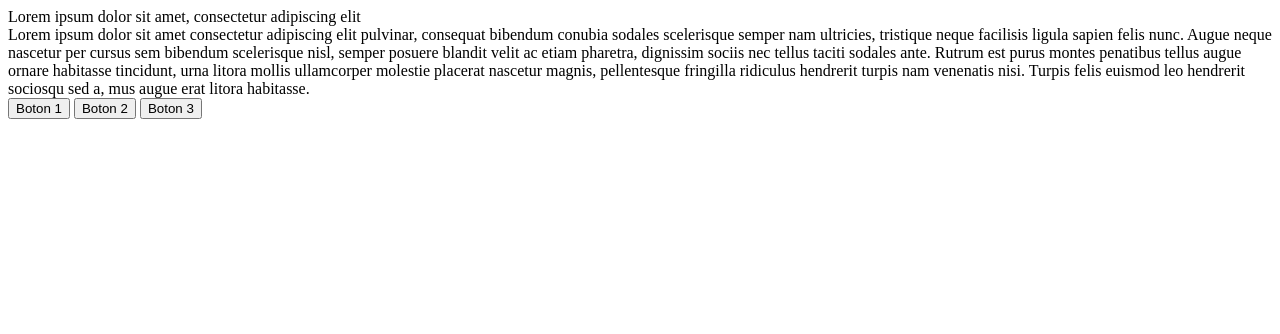
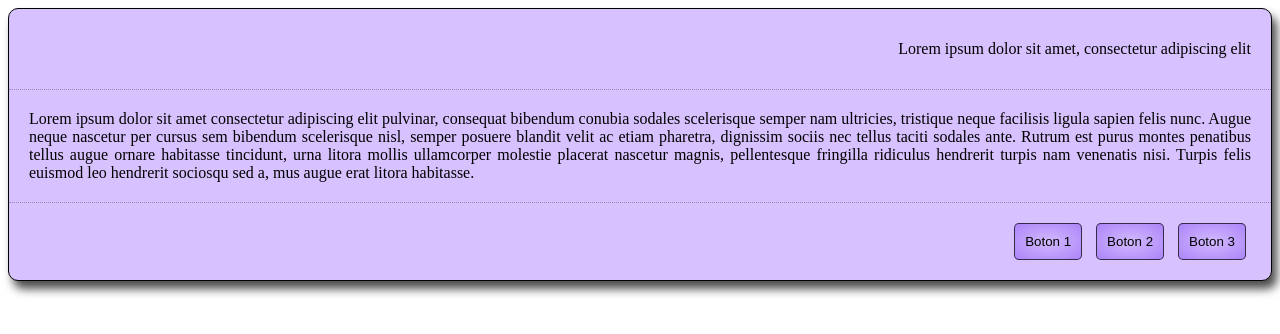
Before and after one commit to JotaJota96/taller-dwsj-ejercicio03, a plain HTML site: page index.html in a window 1280 px wide. Drawn offline with Linux system fonts and the light colour scheme.

Commit message:
Card base hecha

```diff
--- a/estilos.css
+++ b/estilos.css
@@ -3,20 +3,37 @@
 
 }
 .card{
-
+    background-color: rgb(215, 193, 255);
+    border: solid 1px black;
+    border-radius: 10px;
+    box-shadow: 5px 8px 10px rgba(0, 0, 0, 0.7);
 }
 .card-section{
-
+    padding: 20px;
 }
 .card-header{
-
+    height: 40px;
+    display: flex;
+    align-items: center;
+    justify-content: flex-end;
 }
 .card-body{
-
+    text-align: justify;
+    border-top: dotted 1px rgba(0, 0, 0, 0.3);
+    border-bottom: dotted 1px rgba(0, 0, 0, 0.3);
+    );
 }
 .card-footer{
-
+    text-align: right;
 }
 .button{
-
+    margin-left: 5px;
+    margin-right: 5px;
+    padding: 10px;
+    border-radius: 5px;
+    border: solid 1px rgba(0, 0, 0, 0.7);
+    background-image: radial-gradient(rgb(210, 186, 255), rgb(172, 132, 248));
 }
+.button:hover{
+    background-image: radial-gradient(rgb(191, 159, 252), rgb(160, 110, 253));
+}
```
